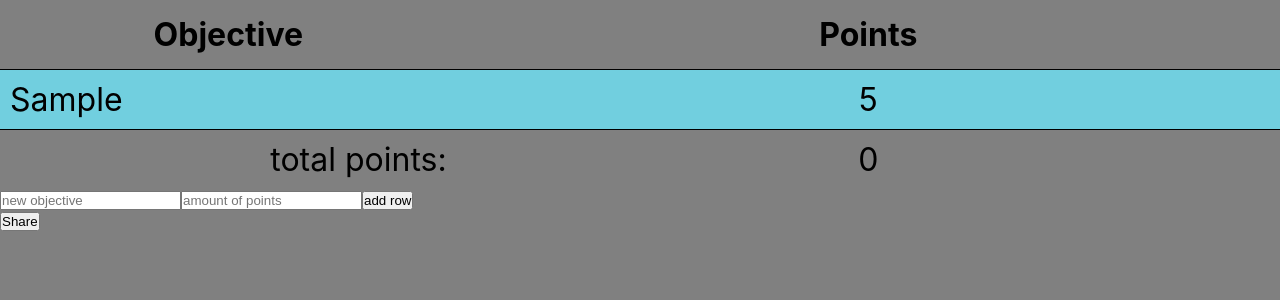
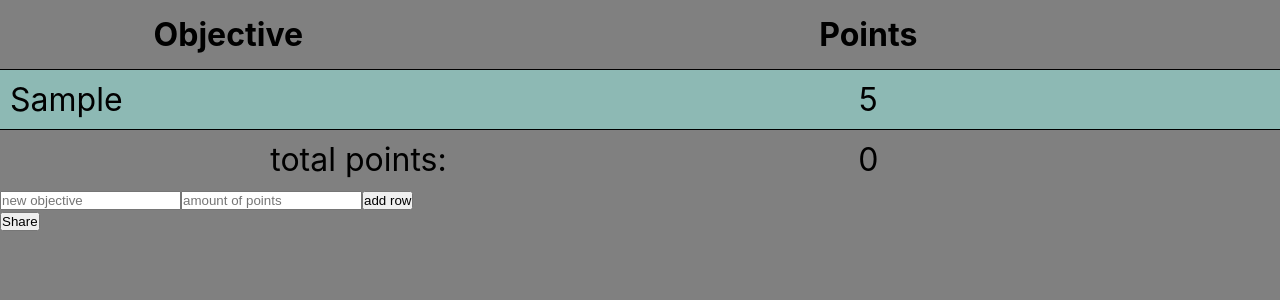
Before and after one commit to BBavoso/point-tracking-app, a React (Create React App) app: page / in a window 1280 px wide. Both pictures are taken after typing "Sample", "5" into the empty fields and a click on the button "add row". Shown: the top 300 px of the page. Built offline with nearby package versions, Linux system fonts and the light colour scheme.

Commit message:
checkbox hover refactor

```diff
--- a/src/App.js
+++ b/src/App.js
@@ -106,40 +106,21 @@ function ObjectivesDisplay() {
 
 function CheckableRow(props) {
   const checked = props.isChecked;
-  const [isHovered, setHovered] = useState(false);
   const text = props.text;
   const points = props.points;
 
-  const onMouseEnter = () => {
-    setHovered(true);
+  const getBackgroundColor = () => {
+    return checked ? "checked" : "unchecked";
   };
 
-  const onMouseLeave = () => {
-    setHovered(false);
-  };
-
-  const getBackgroundColor = () => {
-    if (checked) {
-      if (isHovered) {
-        return "rgba(0, 206, 65, 1)";
-      }
-      return "rgba(0, 206, 65, .75)";
-    } else {
-      if (isHovered) {
-        return "rgba(109, 234, 255, 1)";
-      }
-      return "rgba(109, 234, 255, .75)";
-    }
-  };
+  const className = "checkbox-filled " + getBackgroundColor();
 
   return (
     <tr
-      className="checkbox-filled"
+      className={className}
       onClick={props.handleClick}
-      style={{ backgroundColor: getBackgroundColor() }}
+      // style={{ backgroundColor: getBackgroundColor() }}
       onChange={props.onChange}
-      onMouseEnter={onMouseEnter}
-      onMouseLeave={onMouseLeave}
     >
       <td className="pointbox-text pointbox-item">
         <p>{text}</p>
--- a/src/App.scss
+++ b/src/App.scss
@@ -70,3 +70,19 @@ td:first-child {
 }
 
 // *** background color section ***
+
+.checkbox-filled.checked {
+  background-color: #5fff7fbc;
+}
+
+.checkbox-filled.checked:hover {
+  background-color: #5fff7f;
+}
+
+.checkbox-filled.unchecked {
+  background-color: #90c6c0d1;
+}
+
+.checkbox-filled.unchecked:hover {
+  background-color: #90c6c0;
+}
```
